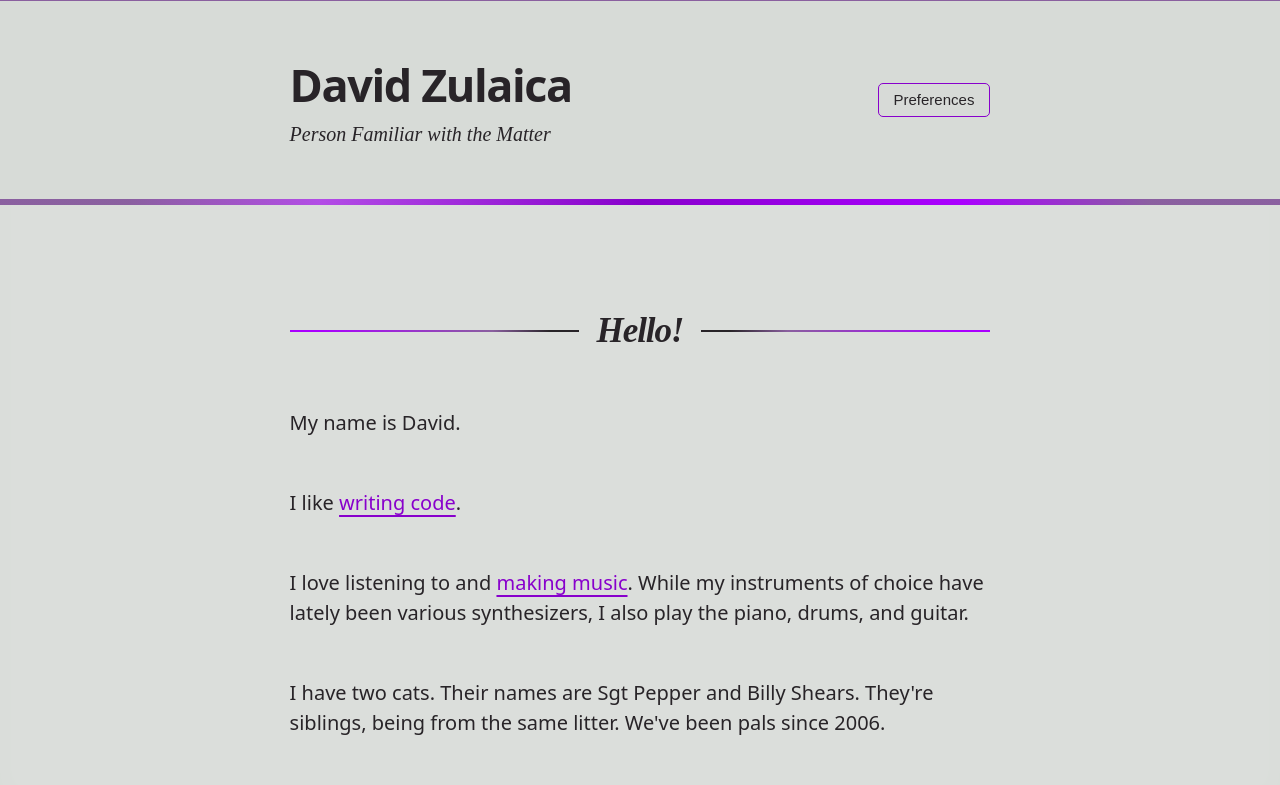
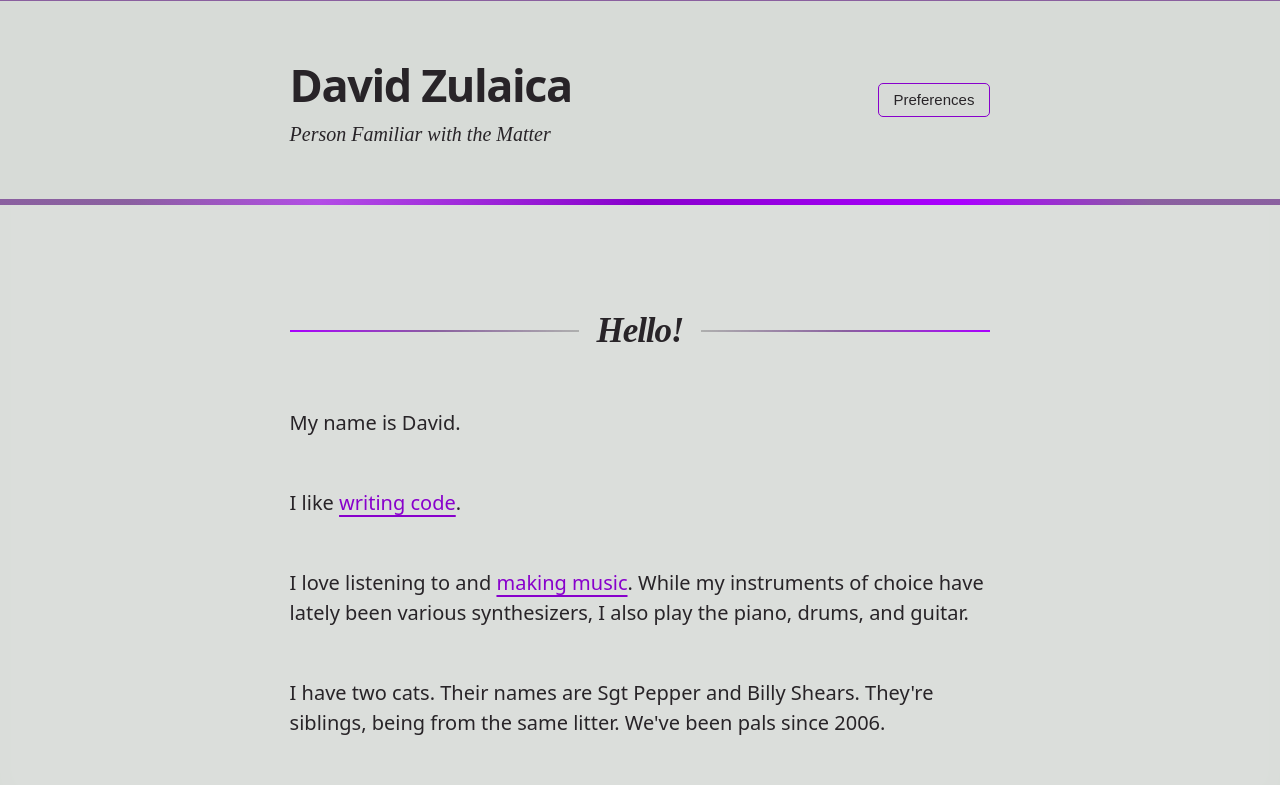
Before and after one commit to zulaica/zulaica-dot-info, a website with bundled scripts: page source/index.html in a window 1280 px wide. Shown: the top 785 px of the page. Built offline with nearby package versions, Linux system fonts and the light colour scheme; no server answers.

Commit message:
Update section heading gradient

```diff
--- a/source/styles/vars.css
+++ b/source/styles/vars.css
@@ -15,8 +15,8 @@
   --linear-gradient: var(--color-link-visited) 10%, var(--color-link-active) 25%,
     var(--color-link) 50%, var(--color-link-hover) 75%,
     var(--color-link-visited) 90%;
-  --linear-gradient-alt: var(--color-link-hover) 10%,
-    var(--color-link-visited) 70%, var(--color-text) 90%;
+  --linear-gradient-alt: var(--color-link-hover) 0%,
+    var(--color-link-visited) 50%, var(--color-border) 100%;
 
   /**
    * Colors
```
